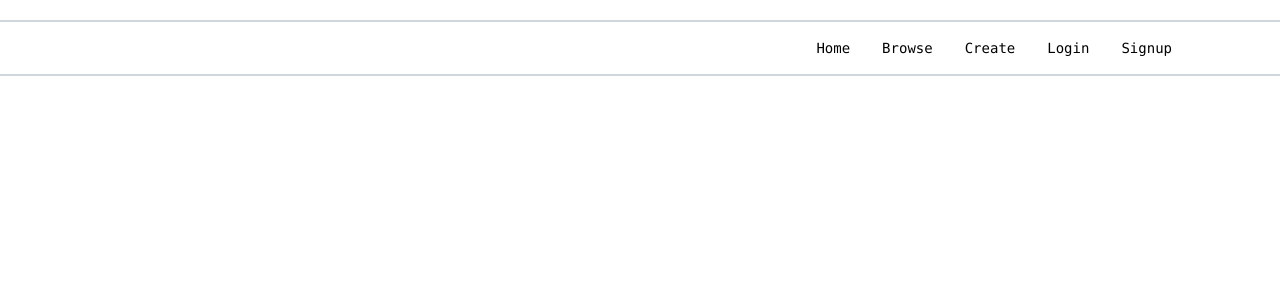
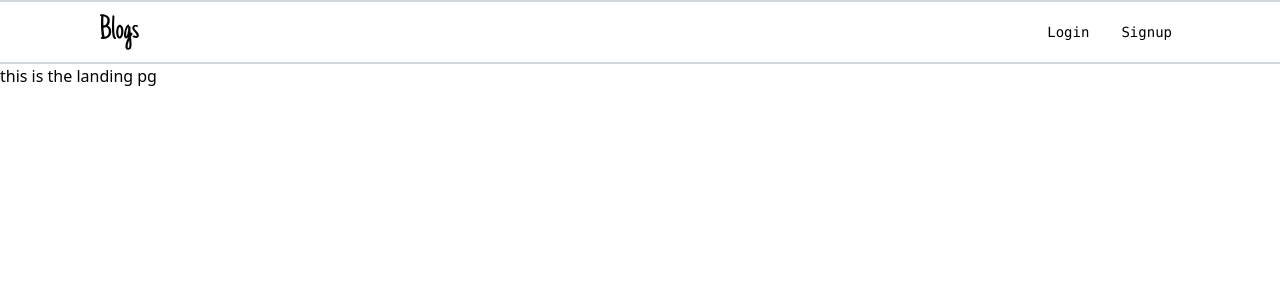
Before and after one commit to priyapop/Lakshyarambha, a React (Vite) app in the folder learning-react/project/: page / in a window 1280 px wide. Shown: the top 300 px of the page. Built offline with nearby package versions, Linux system fonts and the light colour scheme.

Commit message:
nav changed

```diff
--- a/learning-react/project/src/App.jsx
+++ b/learning-react/project/src/App.jsx
@@ -1,7 +1,7 @@
 
 import "./App.css"
 import CreateCategories from './components/CreateCategories'
-import { NavLink, Route, Routes } from "react-router-dom";
+import { NavLink,useLocation, Route, Routes } from "react-router-dom";
 import { Blogs } from "./components/blog";
 import SingleBlog from "./components/SingleBlog";
 import BlogForm from "./components/CreateBlog";
@@ -10,20 +10,29 @@ import BlogPage from "./components/BlogPage"
 import SingleCategory from "./components/SingleCategory";
 import Login from "./components/login";
 import Signup from "./components/signup";
+import BlogsIcon from "./assets/Blogs (6).svg";
+import Landing from "./components/landing";
 function App() {
-  const links = [
+  const location = useLocation()
+  const landingLinks = [
+    { to: "/login", label: "Login" },
+    { to: "/signup", label: "Signup" },
+  ]
+  const appLinks = [
     { to: "/home", label: "Home" },
     { to: "/blogs", label: "Browse" },
     { to: "/create", label: "Create" },
     // {to:"/create-category",label:"Create Category"}
-    { to: "/login", label: "Login" },
-    { to: "/signup", label: "Signup" },
+    // { to: "/login", label: "Login" },
+    // { to: "/signup", label: "Signup" },
   ];
-
+const links = location.pathname === "/" ? landingLinks : appLinks
   return (
     <>
 
-      <nav className="mt-5 border-y-2  border-gray-300 flex justify-end pl-25 pr-25  gap-4 p-3 text-sm font-mono ">
+      <nav className="sticky top-0 border-y-2 bg-white border-gray-300 flex items-center justify-between pl-25 pr-25 p-3 text-sm font-mono ">
+        <img src={BlogsIcon} alt="Blogs" className="h-9" />
+        <div className="flex items-center gap-4">
         {links.map(({ to, label }) => (
           <NavLink
             key={to}
@@ -37,11 +46,14 @@ function App() {
             {label}
           </NavLink>
         ))}
+        </div>
+
       </nav>
 
 
 
       <Routes>
+        <Route path="/" element={<Landing />}></Route>
         <Route path="/create" element={<BlogForm />}></Route>
         <Route path="/blogs" element={<BlogPage />}></Route>
         <Route path="/blogs/:id" element={<SingleBlog />}></Route>
--- /dev/null
+++ b/learning-react/project/src/components/landing.jsx
@@ -0,0 +1,11 @@
+import React from 'react';
+
+const landing = () => {
+  return (
+    <div>
+      this is the landing pg
+    </div>
+  );
+}
+
+export default landing;
--- a/learning-react/project/src/components/signup.jsx
+++ b/learning-react/project/src/components/signup.jsx
@@ -1,79 +1,80 @@
-import axios from 'axios'
-import React, { useState } from 'react'
+import axios from "axios";
+import React, { useState } from "react";
 
 const Signup = () => {
+  const [formData, setFormData] = useState({
+    name: "",
+    email: "",
+    password: "",
+  });
 
-      const [formData, setFormData] = useState({
-          name: '',
-          email: '',
-          password : ''
-        })
+  const handleChange = (e) => {
+    const { name, value } = e.target;
+    setFormData((prev) => ({
+      ...prev,
+      [name]: value,
+    }));
+  };
 
+  const handleSubmit = async (e) => {
+    e.preventDefault();
 
-    const handleChange =(e)=> {
-        const {name,value}=e.target
-        setFormData((prev)=> ({
-            ...prev,
-            [name]: value
-        }))
+    try {
+      const response = await axios.post(
+        "http://localhost:3000/auth/register",
+        formData
+      );
+      console.log(response, "done posting");
+      alert("user created successfully");
+    } catch (error) {
+      console.log(error);
+      alert("user not created");
     }
-
-      const handleSubmit = async (e)=> {
-        e.preventDefault()
-
-        try{
-            const response = await axios.post('http://localhost:3000/auth/register',formData)
-            console.log(response,"done posting")
-            alert('user created successfully')
-
-
-        }
-        catch(error){
-            console.log(error)
-            alert("user not created")
-        }
-    }
+  };
   return (
     <div>
-         <form onSubmit={handleSubmit} className='max-w-2xl space-y-4'>
-                <h2 className='text-3xl font-bold text-center'>Create User</h2>
+      <form onSubmit={handleSubmit} className="max-w-2xl space-y-4">
+        <h2 className="text-3xl font-bold text-center">Create User</h2>
 
         <label htmlFor="name">Name</label>
         <input
-                    type='text'
-                    name='name'
-                    placeholder='enter your name'
+          type="text"
+          name="name"
+          placeholder="enter your name"
           value={formData.name}
-                    className='w-full p-2 border border-gray-300 rounded'
+          className="w-full p-2 border border-gray-300 rounded"
           onChange={handleChange}
-                    required />
+          required
+        />
 
         <label htmlFor="email">Email</label>
         <input
-                    type='email'
-                    name='email'
-                    placeholder='enter your email'
+          type="email"
+          name="email"
+          placeholder="enter your email"
           value={formData.email}
           onChange={handleChange}
-
-                    className='w-full p-2 border border-gray-300 rounded'
-                    required />
+          className="w-full p-2 border border-gray-300 rounded"
+          required
+        />
 
         <label htmlFor="password">Password</label>
         <input
-                    type='password'
-                    name='password'
-                    placeholder='enter your password'
+          type="password"
+          name="password"
+          placeholder="enter your password"
           value={formData.password}
           onChange={handleChange}
+          className="w-full p-2 border border-gray-300 rounded"
+          required
+        />
 
-                    className='w-full p-2 border border-gray-300 rounded'
-                    required />
-
-                    <button type='submit' className='bg-blue-400 p-4 rounded-sm '>submit</button>
+        <button type="submit" className="bg-blue-400 p-4 rounded-sm ">
+          submit
+        </button>
       </form>
     </div>
-  )
-}
+  );
+};
 
-export default Signup
+export default Signup;
```
Also changed, not shown: learning-react/project/src/assets/Blogs (6).svg (added). Lines whose indentation alone changed are shown as unchanged.
